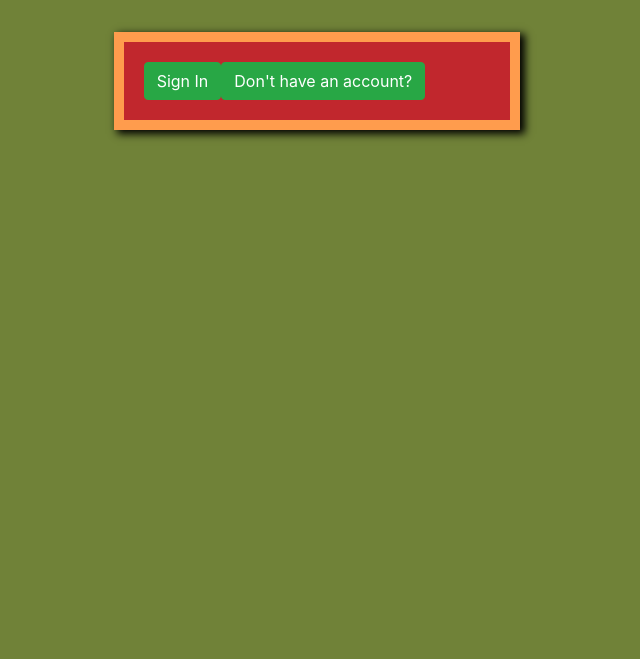
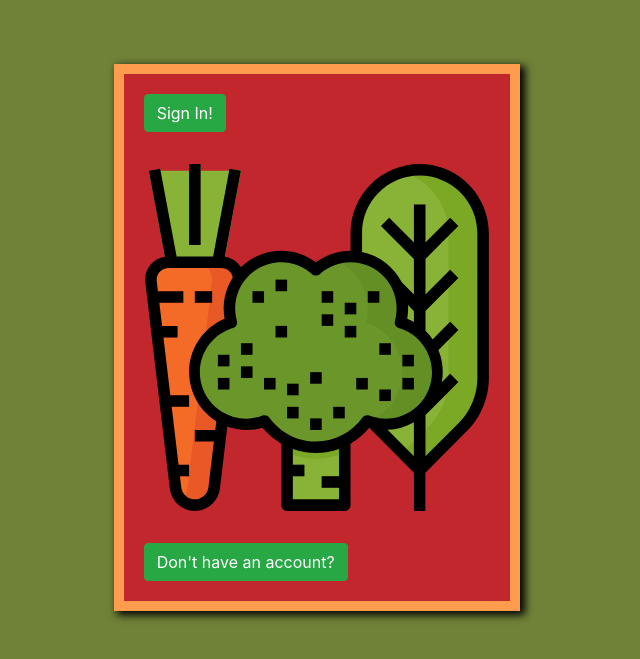
Before and after one commit to audrey1146/CS360_GroupFinal, a Node server app: page / in a window 1280 px wide. Shown: the part 96-755 px from the top of the page, without its empty margins (323-963 px from the left). Run offline with Node 20, Linux system fonts and the light colour scheme; some libraries are stand-ins or nearby versions.

Commit message:
Working on landing and login UI

```diff
--- a/groupFinal/routes/index.js
+++ b/groupFinal/routes/index.js
@@ -2,8 +2,19 @@ var express = require('express');
 var router = express.Router();
 
 /* GET landing page. */
-router.get('/', function(req, res, next) {
+router.get('/', function(req, res, next)
+{
+  // Randomly select one of the images
+
   res.render('landing');
 });
 
+/* GET landing page. */
+router.get('/login', function(req, res, next)
+{
+  // Randomly select one of the images
+
+  res.render('login');
+});
+
 module.exports = router;
--- a/groupFinal/views/landing.pug
+++ b/groupFinal/views/landing.pug
@@ -24,13 +24,18 @@ html
             button(class='btn btn-secondary"') Logout
 
     div(class='row m-3')
+    div(class='row m-3')
+    div(class='row m-3')
     div(class='row row-no-padding')
       div(class='col-xs-3 col-md-4 col-no-padding')
       div(class='col-xs-6 col-md-4 col-no-padding')
         div(class='content_area')
           form
-            button(type='button' class='btn btn-success') Sign In
-            button(type='button' class='btn btn-success') Don't have an account?
+            button(type='button' class= 'btn btn-success') Sign In!
+            div(class='row m-3')
+            img(src="/public/images/vegetables.svg")
+            div(class='row m-3')
+            button(type='button' class='scalingButton btn btn-success') Don't have an account?
       div(class='col-xs-3 col-md-4 col-no-padding')
 
     script(src='https://code.jquery.com/jquery-3.5.1.slim.min.js' integrity='sha384-DfXdz2htPH0lsSSs5nCTpuj/zy4C+OGpamoFVy38MVBnE+IbbVYUew+OrCXaRkfj' crossorigin='anonymous')
--- a/groupFinal/views/login.pug
+++ b/groupFinal/views/login.pug
@@ -31,7 +31,8 @@ html
           form
             input(type='text' placeholder='username')
             input(type='text' placeholder='password')
-            button(type='button' class='btn btn-success') Go
+            div(class='row m-3')
+            button(type='button' class='btn btn-success') Login
       div(class='col-xs-3 col-md-4 col-no-padding')
 
     script(src='https://code.jquery.com/jquery-3.5.1.slim.min.js' integrity='sha384-DfXdz2htPH0lsSSs5nCTpuj/zy4C+OGpamoFVy38MVBnE+IbbVYUew+OrCXaRkfj' crossorigin='anonymous')
```
